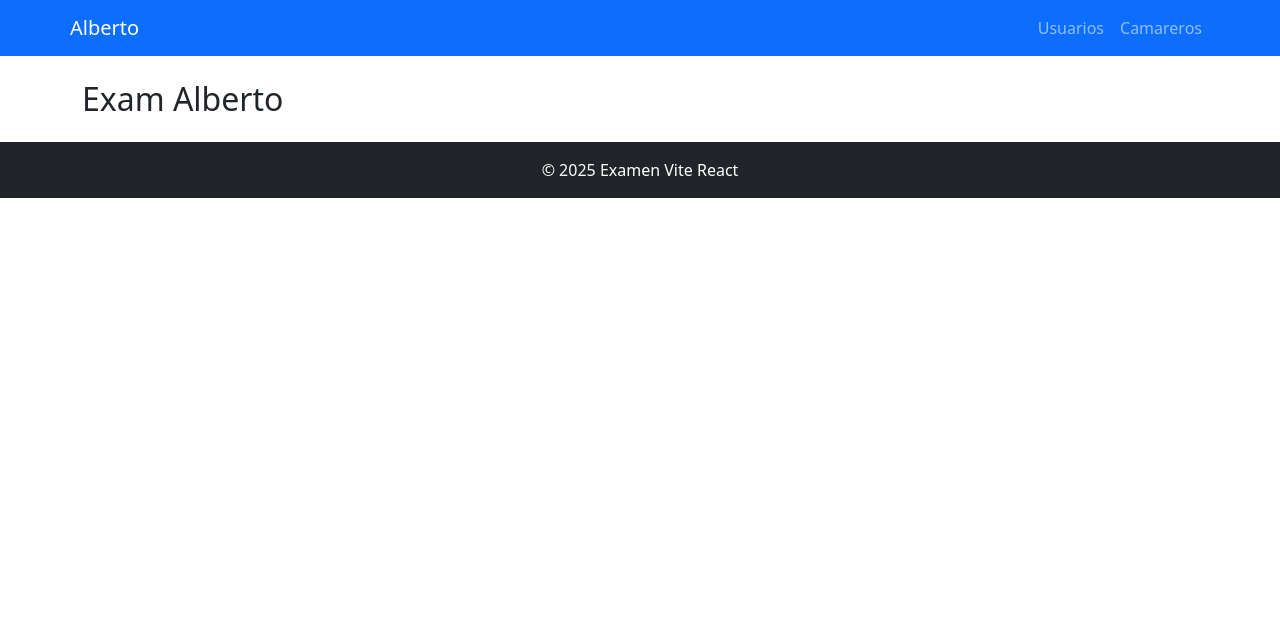
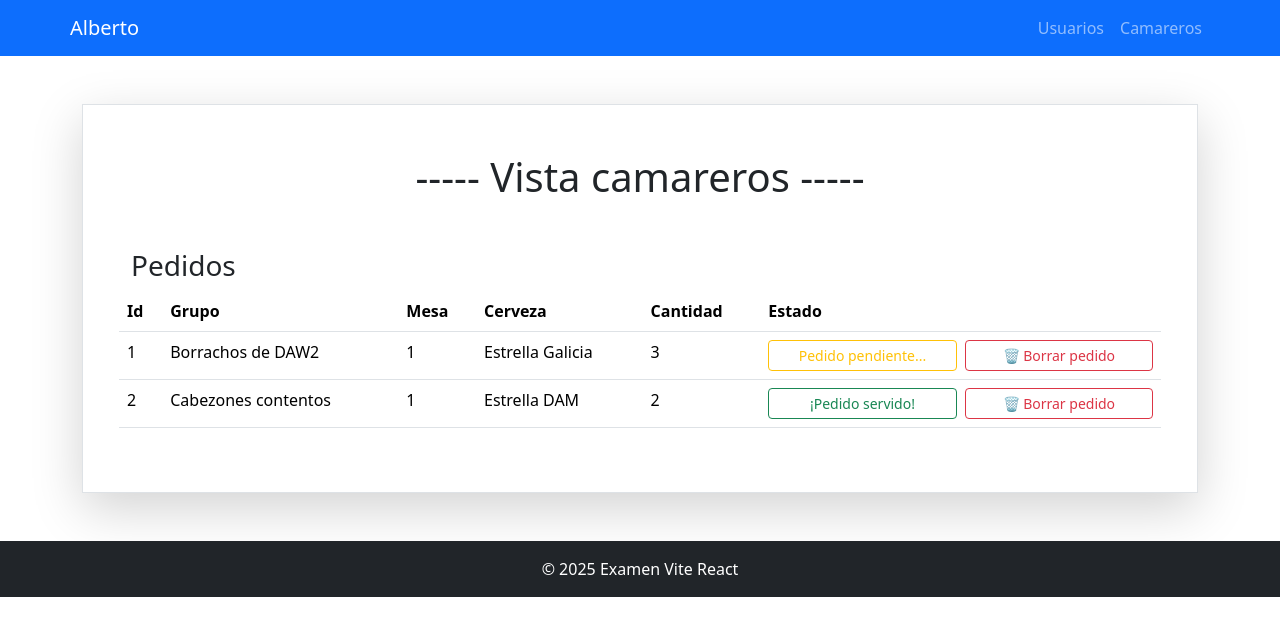
Before and after one commit to Albertojs89/examUf3Alberto, a React (Vite) app: page /camareros in a window 1280 px wide. Shown: the top 636 px of the page. Built offline with nearby package versions, Linux system fonts and the light colour scheme.

Commit message:
ex3 vistas y navegacion

```diff
--- a/src/App.jsx
+++ b/src/App.jsx
@@ -1,12 +1,19 @@
-
+// src/App.jsx
+import { Routes, Route } from 'react-router-dom';
 import Header from './components/Header';
+import Usuarios from './views/Usuarios';
+import Camareros from './views/Camareros';
 
 function App() {
   return (
     <>
       <Header />
-      <main className="container my-4">
-        <h2>Exam Alberto</h2>
+      <main className="container mb-4">
+        <Routes>
+          <Route path="/usuarios" element={<Usuarios />} />
+          <Route path="/camareros" element={<Camareros />} />
+          <Route path="/" element={<p>Benvingut al projecte d'examen!</p>} />
+        </Routes>
       </main>
       <footer className="bg-dark text-white text-center py-3">
         © 2025 Examen Vite React
--- a/src/views/Camareros.jsx
+++ b/src/views/Camareros.jsx
@@ -0,0 +1,53 @@
+// src/views/Camareros.jsx
+function Camareros() {
+  return (
+    <div className="container mt-5 mb-5 p-5 border shadow-lg">
+      <div className="row">
+        <h1 className="text-center mb-5">----- Vista camareros -----</h1>
+        <h3>Pedidos</h3>
+        <table className="table">
+          <thead>
+            <tr>
+              <th>Id</th>
+              <th>Grupo</th>
+              <th>Mesa</th>
+              <th>Cerveza</th>
+              <th>Cantidad</th>
+              <th>Estado</th>
+            </tr>
+          </thead>
+          <tbody>
+            <tr>
+              <td>1</td>
+              <td>Borrachos de DAW2</td>
+              <td>1</td>
+              <td>Estrella Galicia</td>
+              <td>3</td>
+              <td>
+                <div className="d-flex gap-2">
+                  <button className="btn btn-outline-warning w-100 btn-sm">Pedido pendiente...</button>
+                  <button className="btn btn-outline-danger w-100 btn-sm">🗑 Borrar pedido</button>
+                </div>
+              </td>
+            </tr>
+            <tr>
+              <td>2</td>
+              <td>Cabezones contentos</td>
+              <td>1</td>
+              <td>Estrella DAM</td>
+              <td>2</td>
+              <td>
+                <div className="d-flex gap-2">
+                  <button className="btn btn-outline-success w-100 btn-sm">¡Pedido servido!</button>
+                  <button className="btn btn-outline-danger w-100 btn-sm">🗑 Borrar pedido</button>
+                </div>
+              </td>
+            </tr>
+          </tbody>
+        </table>
+      </div>
+    </div>
+  );
+}
+
+export default Camareros;
--- a/src/views/Usuarios.jsx
+++ b/src/views/Usuarios.jsx
@@ -0,0 +1,48 @@
+// src/views/Usuarios.jsx
+function Usuarios() {
+  return (
+    <div className="container mt-3 p-5 border shadow-lg">
+      <h1 className="text-center mb-5">----- Vista usuario -----</h1>
+      <div className="row">
+        {/* Columna izquierda con formulario */}
+        <div className="col-12 col-md-6">
+          <h3>Grupo</h3>
+          <label htmlFor="nombreGrupo" className="form-label">Nombre del grupo:</label>
+          <input type="text" className="form-control mt-2" placeholder="Borrachos de DAW2" />
+
+          <label htmlFor="numeroMesa" className="form-label mt-3">Mesa número</label>
+          <input type="number" className="form-control mt-2" placeholder="0" />
+
+          <h3 className="mt-5">Haz tu pedido</h3>
+          <div className="d-flex gap-3">
+            <select name="cervezas" id="cervezas" className="form-control">
+              <option value="">Selecciona qué birra quieres</option>
+              <option value="estrellaGalicia">Estrella Galicia</option>
+              <option value="estrellaDamm">Estrella Damm</option>
+              <option value="mahou">Mahou</option>
+            </select>
+
+            <input type="number" value="0" className="form-control" />
+          </div>
+
+          <button className="btn btn-success mt-4 w-100">¡Enviar pedido!</button>
+        </div>
+
+        {/* Columna derecha con imagen e info de la birra */}
+        <div className="col-12 col-md-6 border">
+          <div className="p-3 d-flex">
+            <div className="w-50">
+              <img src="/estrella.jpg" alt="Estrella Galicia" className="w-100" />
+            </div>
+            <div className="ms-3">
+              <h4>Estrella Galicia</h4>
+              <p>Cerveza suave y equilibrada con un sabor ligeramente amargo y aroma a malta.</p>
+            </div>
+          </div>
+        </div>
+      </div>
+    </div>
+  );
+}
+
+export default Usuarios;
```
